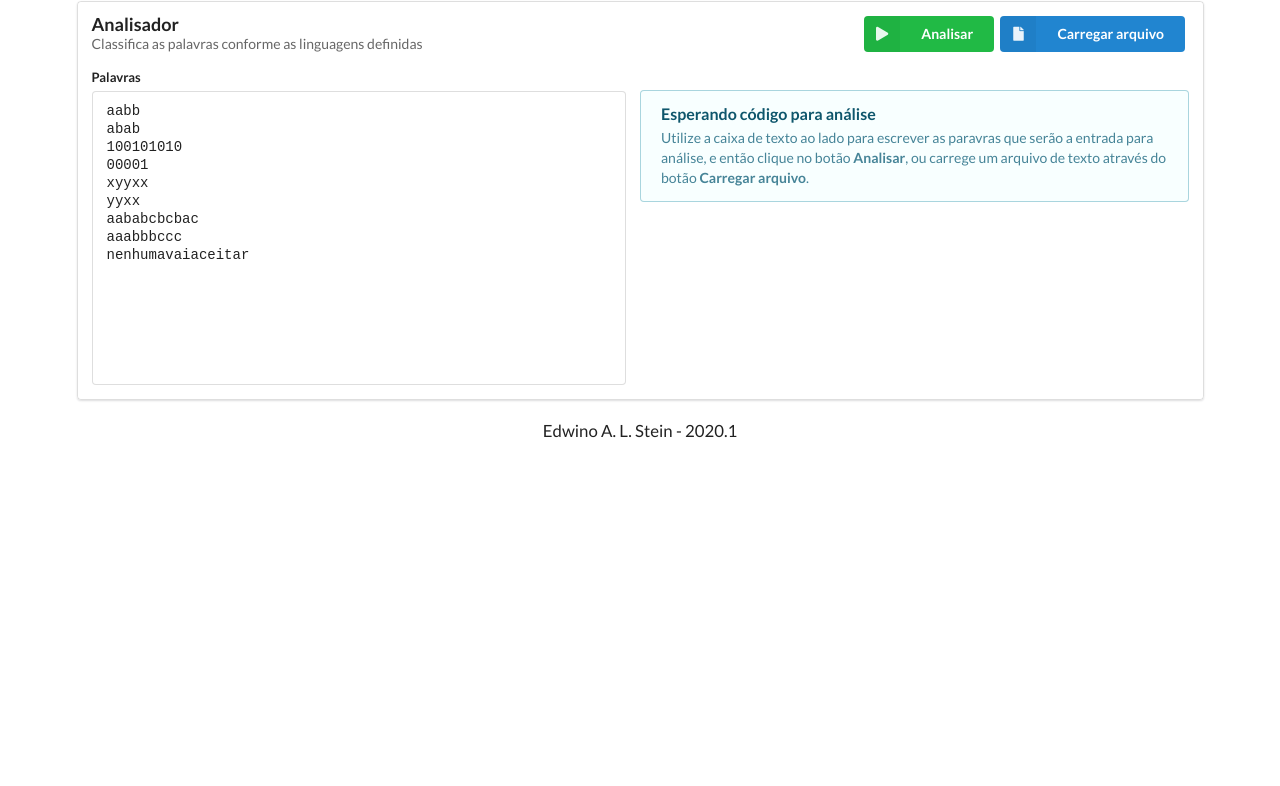
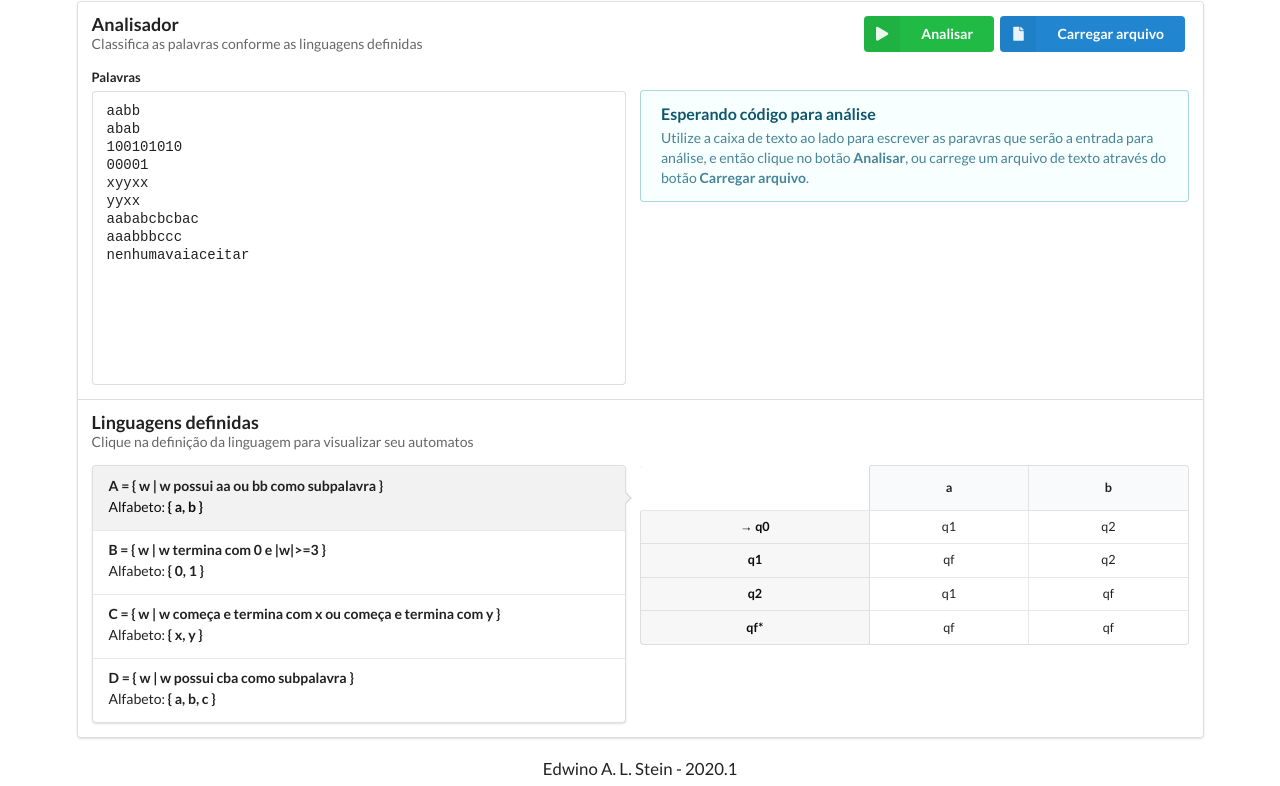
Before and after one commit to edwino-stein/ufrr-20.1-cc-trabalho3, a website: page app/trabalho3.html in a window 1280 px wide. Shown: the part 80-866 px from the top of the page. Before the commit the page ends 800 px from the top, so only its background shows below. Drawn offline with Linux system fonts and the light colour scheme; files whose address does not match are found by name.

Commit message:
Adicionado linguagens

```diff
--- a/app/js/main.js
+++ b/app/js/main.js
@@ -1,4 +1,81 @@
+function renderLinguagenItemTpl(nome, definicao, alfabeto) {
+
+    const $itemTpl = $($.parseHTML(
+        `<a class="item">
+            <h5 class="ui header">
+                <span class="nome"></span> =
+                { <span class="definicao"></span> }
+            </h5>
+            <p>Alfabeto: <b>{ <span class="alfabeto"></span> }</b></p>
+        </a>`
+    )[0]);
+
+    $itemTpl.attr('data-tab', 'lang-' + nome);
+    $itemTpl.find('.header .nome').append(nome);
+    $itemTpl.find('.header .definicao').append(definicao);
+    $itemTpl.find('.alfabeto').append(alfabeto.join(', '));
+
+    return $itemTpl;
+}
+
+function renderLinguagenAutomatoTpl(nome, automato) {
+    const $tabTpl = $($.parseHTML(
+        `<div class="ui tab">
+            <table class="ui definition celled small compact table center aligned">
+                <thead><tr><th></th></tr></thead>
+                <tbody></tbody>
+            </table>
+        </div>`
+    )[0]);
+
+    const $tableTpl = $tabTpl.find('table');
+
+    for (const s of automato.alfabeto) {
+        $tableTpl.find('thead > tr').append(`<th>${s}</th>`);
+    }
+
+    for (const e of automato.estados) {
+        const inicial = automato.inicial === e ? '&#x2192; ' : '';
+        const final = automato.finais.includes(e) ? '*' : '';
+
+        const $rowTpl = $($.parseHTML(
+            `<tr><td>${inicial}${e.nome}${final}</td></tr>`
+        )[0]);
+
+        for (const s of automato.alfabeto) {
+            $rowTpl.append(`<td>${e.proximo(s).nome}</td>`);
+        }
+
+        $tableTpl.find('tbody').append($rowTpl);
+    }
+
+    $tabTpl.attr('data-tab', 'lang-' + nome);
+    return $tabTpl;
+}
+
+function renderLinguagens() {
+    const $lista = $('#linguagens .menu');
+    const $tabs = $('#linguagens .tabs');
+
+    for (const l in LINGUAGENS) {
+        if (!LINGUAGENS.hasOwnProperty(l)) continue;
+
+        $lista.append(renderLinguagenItemTpl(
+            l,
+            LINGUAGENS[l].definicao,
+            LINGUAGENS[l].automato.alfabeto
+        ));
+
+        $tabs.append(renderLinguagenAutomatoTpl(l, LINGUAGENS[l].automato))
+    }
+
+    $($lista.children()[0]).addClass('active');
+    $($tabs.children()[0]).addClass('active');
+    $lista.children().tab();
+}
+
 $(document).ready(() => {
+    renderLinguagens();
 
     $("#source-code").val(
         [
--- /dev/null
+++ b/app/linguagens.js
@@ -0,0 +1,60 @@
+LINGUAGENS = {
+    A: {
+        definicao: 'w | w possui aa ou bb como subpalavra',
+        automato: Automato.criar(
+            [ 'a', 'b' ],
+            {
+                q0: { a: 'q1', b: 'q2' },
+                q1: { a: 'qf', b: 'q2' },
+                q2: { a: 'q1', b: 'qf' },
+                qf: { a: 'qf', b: 'qf' }
+            },
+            [ 'qf' ],
+            'q0'
+        )
+    },
+    B: {
+        definicao: 'w | w termina com 0 e |w|>=3',
+        automato: Automato.criar(
+            [ '0', '1' ],
+            {
+                q0: { '0': 'q1', '1': 'q1' },
+                q1: { '0': 'q2', '1': 'q2' },
+                q2: { '0': 'qf', '1': 'q3' },
+                q3: { '0': 'qf', '1': 'q3' },
+                qf: { '0': 'qf', '1': 'q3' }
+            },
+            [ 'qf' ],
+            'q0'
+        )
+    },
+    C: {
+        definicao: 'w | w começa e termina com x ou começa e termina com y',
+        automato: Automato.criar(
+            [ 'x', 'y' ],
+            {
+                q0: { x: 'qfx', y: 'qfy' },
+                q1: { x: 'qfx', y: 'q1' },
+                q2: { x: 'q2', y: 'qfy' },
+                qfx: { x: 'qfx', y: 'q1' },
+                qfy: { x: 'q2', y: 'qfy' },
+            },
+            [ 'qfx', 'qfy' ],
+            'q0'
+        )
+    },
+    D: {
+        definicao: 'w | w possui cba como subpalavra',
+        automato: Automato.criar(
+            [ 'a', 'b', 'c' ],
+            {
+                q0: { a: 'q0', b: 'q0', c: 'q1' },
+                q1: { a: 'q0', b: 'q2', c: 'q1' },
+                q2: { a: 'qf', b: 'q0', c: 'q1' },
+                qf: { a: 'qf', b: 'qf', c: 'qf' }
+            },
+            [ 'qf' ],
+            'q0'
+        )
+    },
+};
--- a/app/trabalho3.html
+++ b/app/trabalho3.html
@@ -7,6 +7,7 @@
         <link rel="stylesheet" type="text/css" href="css/semantic.min.css">
         <link rel="stylesheet" type="text/css" href="css/style.css">
         <script type="text/javascript" src="Automato.js"></script>
+        <script type="text/javascript" src="linguagens.js"></script>
         <script type="text/javascript" src="js/jquery-3.1.1.min.js"></script>
         <script type="text/javascript" src="js/semantic.min.js"></script>
         <script type="text/javascript" src="js/main.js"></script>
@@ -77,6 +78,21 @@
                         </div>
                     </div>
                 </div>
+                <div id="linguagens" class="ui segment">
+
+                    <h3 class="ui header">
+                        Linguagens definidas
+                        <div class="sub header">Clique na definição da linguagem para visualizar seu automatos</div>
+                    </h3>
+
+                    <div class="ui grid">
+                        <div class="eight wide column">
+                            <div class="ui vertical pointing menu"></div>
+                        </div>
+                        <div class="eight wide column tabs">
+                        </div>
+                    </div>
+                </div>
             </div>
             <footer id="footer">Edwino A. L. Stein - 2020.1</footer>
         </div>
```
